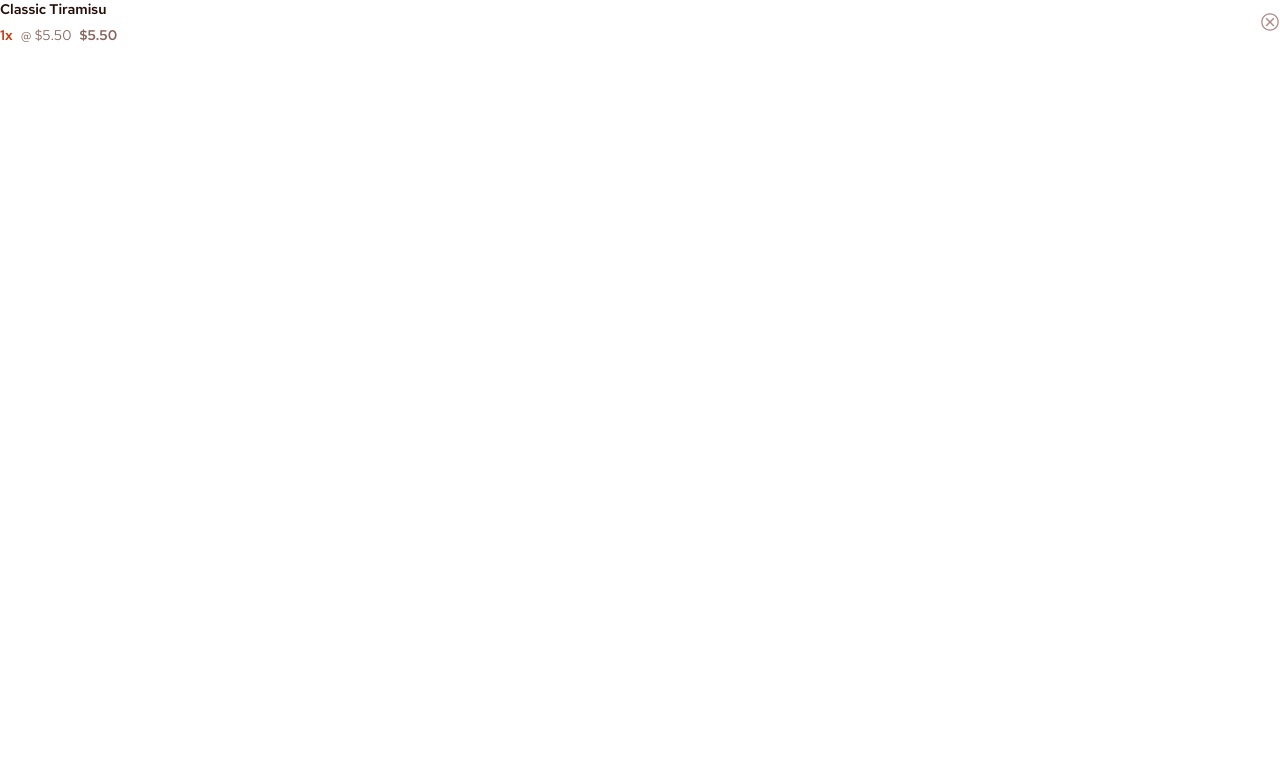
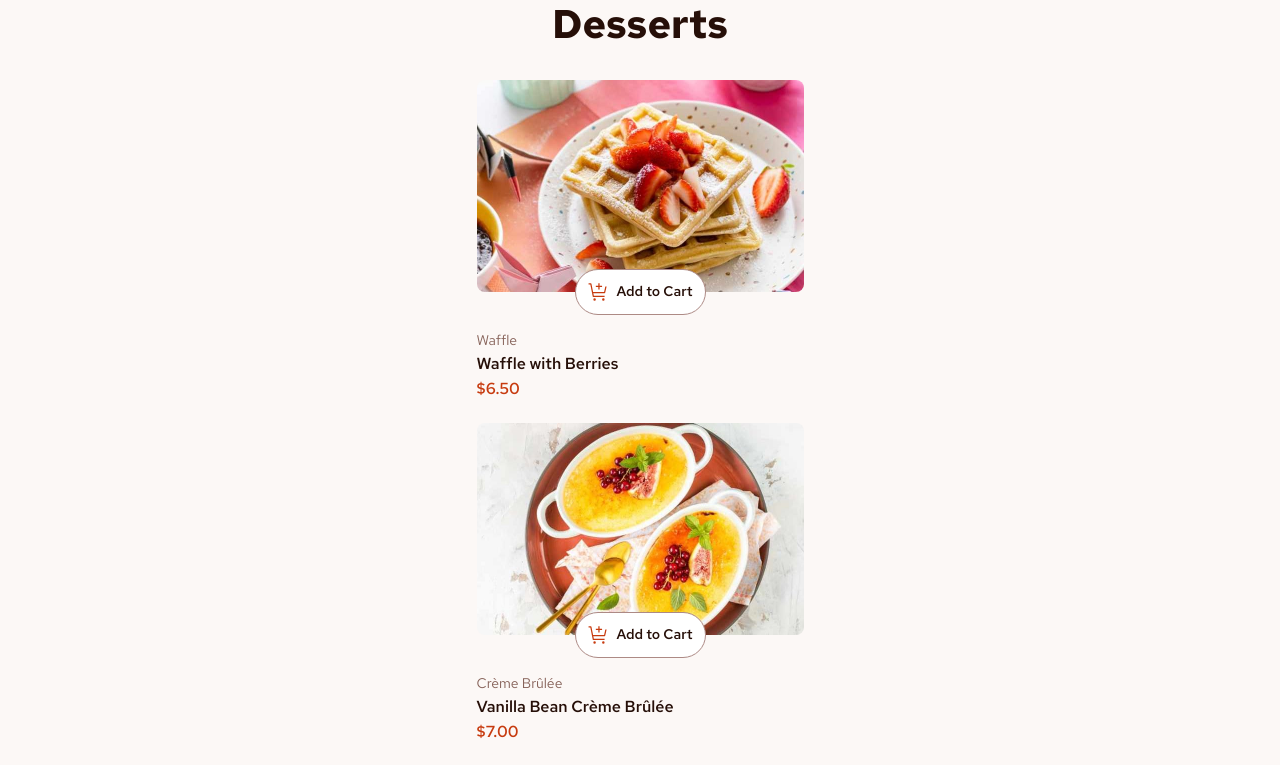
Before and after one commit to tulucalexandru/product-list-with-cart, a React (Vite) app: page / in a window 1280 px wide. Shown: the top 765 px of the page. Built offline with nearby package versions, Linux system fonts and the light colour scheme.

Commit message:
test build commit

```diff
--- a/src/App.tsx
+++ b/src/App.tsx
@@ -1,15 +1,14 @@
 import "./App.css";
-// import ProductList from "./components/layouts/ProductList";
-import CartItem from "./components/cards/CartItem";
+import ProductList from "./components/layouts/ProductList";
+// import CartItem from "./components/cards/CartItem";
 
 function App() {
   return (
     <>
       {/* <AddToCart></AddToCart> */}
       {/* <ImageCard /> */}
-      {/* <ProductList /> */}
-      {/* <ProductList /> */}
-      <CartItem />
+      <ProductList />
+      {/* <CartItem /> */}
     </>
   )
     ;
--- a/src/index.css
+++ b/src/index.css
@@ -1,5 +1,7 @@
-@import url('https://fonts.googleapis.com/css2?family=Red+Hat+Text:ital,wght@0,300..700;1,300..700&display=swap');
-
+@font-face {
+  font-family: "Red Hat Text";
+  src: url("./assets/fonts/RedHatText-VariableFont_wght.ttf");
+}
 /*
   1. Use a more-intuitive box-sizing model.
 */
```
